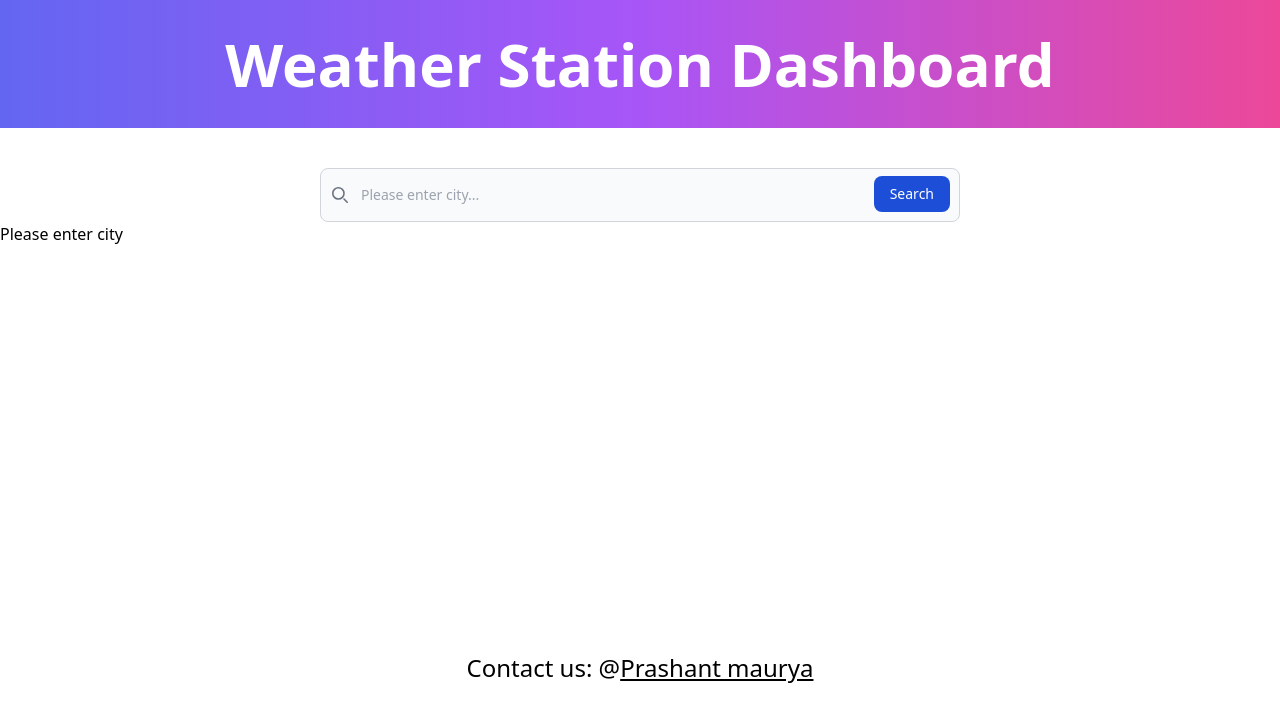
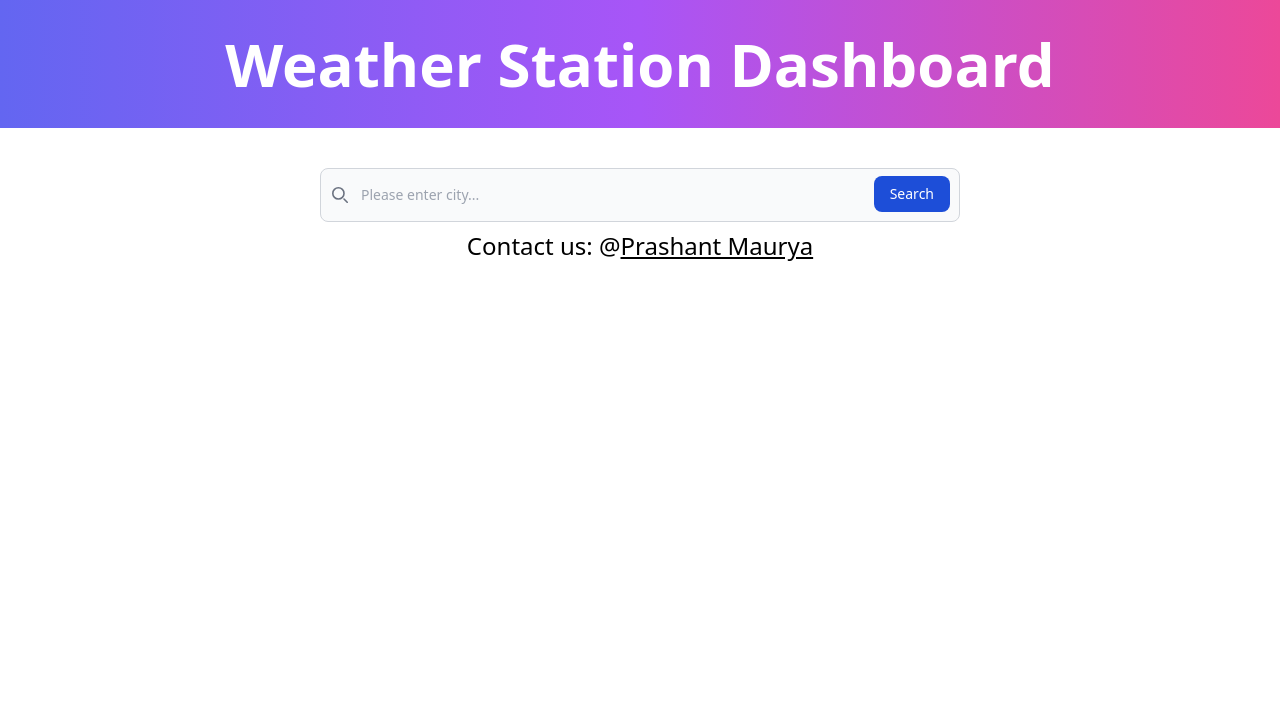
Before and after one commit to prashant94157/weather-station-dashboard, a React (Vite) app: page / in a window 1280 px wide. Shown: the top 722 px of the page. Built offline with nearby package versions, Linux system fonts and the light colour scheme.

Commit message:
adding landing page

```diff
--- a/src/screens/LandingScreen.jsx
+++ b/src/screens/LandingScreen.jsx
@@ -1,13 +1,14 @@
-import React, { useEffect, useState } from 'react';
+import React, { useEffect, useState, Suspense } from 'react';
 import Search from '../components/Search';
 import Loader from '../components/Loader';
 import { Link, useSearchParams } from 'react-router-dom';
 import Alert from '../components/Alert';
 import DisplayWeatherDetails from '../components/DisplayWeatherDetails';
-import Globe from '../components/Globe';
+import styled from 'styled-components';
+import { Canvas } from '@react-three/fiber';
+import AnimatedSphere from '../components/AnimatedSphere';
 
 const LandingScreen = () => {
-  const [loading, setLoading] = useState(false);
   const [message, setMessage] = useState('');
   const [weather, setWeather] = useState({
     cityName: '',
@@ -28,24 +29,11 @@ const LandingScreen = () => {
 
   useEffect(() => {
     const fetchData = async () => {
-      setLoading('true');
       const result = await fetch(URL);
       result.json().then((json) => {
-        console.log(json);
         if (json.error) {
           setMessage(json.error.message);
-          setWeather({
-            cityName: '',
-            country: '',
-            tempInC: '',
-            tempInF: '',
-            humidity: '',
-            windSpeed: '',
-            weatherCondition: '',
-            icon: '',
-          });
-          setLat('');
-          setLon('');
+          setTimeout(() => setMessage(''), 5000);
         } else {
           setWeather({
             cityName: json.location.name,
@@ -61,51 +49,57 @@ const LandingScreen = () => {
           setLon(json.location.lon);
         }
       });
-      setTimeout(() => setMessage(''), 5000);
-      setLoading(false);
     };
+
     if (city) fetchData();
   }, [city]);
 
   return (
-    <>
-      <div className='w-full flex justify-center items-center bg-gradient-to-r from-indigo-500 via-purple-500 to-pink-500 text-white h-20 sm:h-24 lg:h-32'>
-        <div className='font-extrabold text-3xl sm:text-4xl lg:text-6xl'>
+    <Wrapper className='app'>
+      <div className='flex items-center justify-center w-full h-20 text-white bg-gradient-to-r from-indigo-500 via-purple-500 to-pink-500 sm:h-24 lg:h-32'>
+        <div className='text-3xl font-extrabold sm:text-4xl lg:text-6xl'>
           <Link to='/'>Weather Station Dashboard</Link>
         </div>
       </div>
-
-      <div className='min-h-[582px] sm:min-h-[558px] lg:min-h-[516px]'>
+      <div className=''>
         {message && <Alert>{message}</Alert>}
         <div className='pt-10'>
           <Search url='/' placeholder='Please enter city...' keyword='city' />
         </div>
         <div>
-          {city ? (
-            <div className='flex flex-col lg:flex-row'>
+          {weather && weather.country && weather.country.length && (
+            <div className='flex flex-col lg:flex-row lg:justify-center lg:items-center'>
               <DisplayWeatherDetails data={weather} />
-              <Globe lon={lon} lat={lat} />
+              <Canvas className='canvas'>
+                <Suspense fallback={null}>
+                  <AnimatedSphere lat={lat} lon={lon} city={weather.cityName} />
+                </Suspense>
+              </Canvas>
             </div>
-          ) : (
-            'Please enter city'
           )}
         </div>
-        {loading ? <Loader /> : ''}
       </div>
 
-      <div className='w-full flex justify-center items-center h-8 sm:h-10 lg:h-12 text-base sm:text-xl lg:text-2xl'>
+      {/* footer */}
+      <div className='flex items-center justify-center w-full h-8 text-base sm:h-10 lg:h-12 sm:text-xl lg:text-2xl'>
         <div>
           Contact us: @
           <a
             href='mailto:0166621m@gmail.com'
-            className='hover:cursor-pointer underline'
+            className='underline hover:cursor-pointer'
           >
-            Prashant maurya
+            Prashant Maurya
           </a>
         </div>
       </div>
-    </>
+    </Wrapper>
   );
 };
 
+const Wrapper = styled.div`
+  canvas {
+    height: 500px;
+  }
+`;
+
 export default LandingScreen;
```
